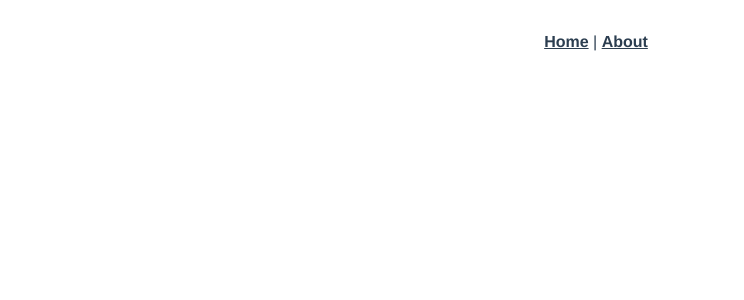
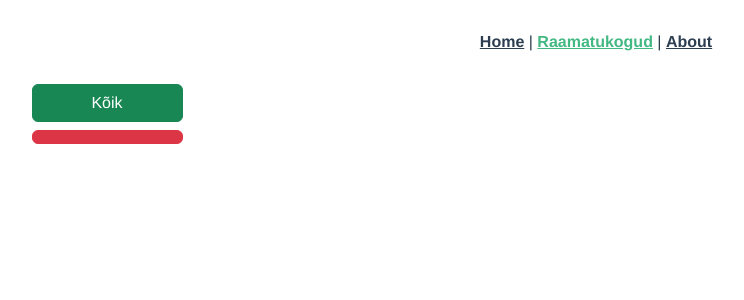
Before and after one commit to raintuur/front_library_26, a Vue app: page /#/by-city in a window 1280 px wide. Shown: the top 300 px of the page, without its empty margins (44-788 px from the left). Built offline with nearby package versions, Linux system fonts and the light colour scheme; no server answers.

Commit message:
RAIN-FL-2 Raamatukogude valikud (linnade buttons)

```diff
--- a/src/App.vue
+++ b/src/App.vue
@@ -2,6 +2,7 @@
   <div id="app">
     <nav>
       <router-link to="/">Home</router-link> |
+      <router-link to="/by-city">Raamatukogud</router-link> |
       <router-link to="/about">About</router-link>
     </nav>
     <router-view/>
--- a/src/router/index.js
+++ b/src/router/index.js
@@ -1,6 +1,7 @@
 import Vue from 'vue'
 import VueRouter from 'vue-router'
 import HomeView from '../views/HomeView.vue'
+import LibrariesView from "@/views/LibrariesView";
 
 Vue.use(VueRouter)
 
@@ -9,6 +10,11 @@ const routes = [
     path: '/',
     name: 'home',
     component: HomeView
+  },
+  {
+    path: '/by-city',
+    name: 'librariesRoute',
+    component: LibrariesView
   },
   {
     path: '/about',
--- /dev/null
+++ b/src/views/CityButtons.vue
@@ -0,0 +1,37 @@
+<template>
+  <div class="d-grid gap-2 col-6 mx-auto">
+    <button type="button" class="btn btn-success">Kõik</button>
+    <button v-for="city in cities" :key="city.cityId" class="btn btn-danger" type="button">{{city.cityName}}</button>
+  </div>
+</template>
+<script>
+export default {
+  name: 'CityButtons',
+  data: function () {
+    return {
+      cities:
+          [
+            {
+              cityName: '',
+              cityId: 0
+            }
+          ]
+    }
+  },
+  methods: {
+    getAllCities: function () {
+      this.$http.get("/library/city-list")
+          .then(response => {
+            this.cities = response.data
+          })
+          .catch(error => {
+            console.log(error)
+          })
+    },
+  },
+  beforeMount() {
+    this.getAllCities()
+  }
+
+}
+</script>
--- /dev/null
+++ b/src/views/LibrariesView.vue
@@ -0,0 +1,22 @@
+<template>
+<div>
+
+  <div class="row">
+
+    <div class="col-lg-3">
+      <CityButtons/>
+    </div>
+
+  </div>
+
+</div>
+</template>
+
+<script>
+import CityButtons from "@/views/CityButtons";
+
+export default {
+  name: "LibrariesView",
+  components: {CityButtons}
+}
+</script>
--- a/vue.config.js
+++ b/vue.config.js
@@ -1,5 +1,5 @@
 module.exports = {
     devServer: {
-        proxy: 'http://localhost:8080'
+        proxy: 'https://stoplight.io/mocks/ou-akf/myapi/83536708'
     }
 }
```
